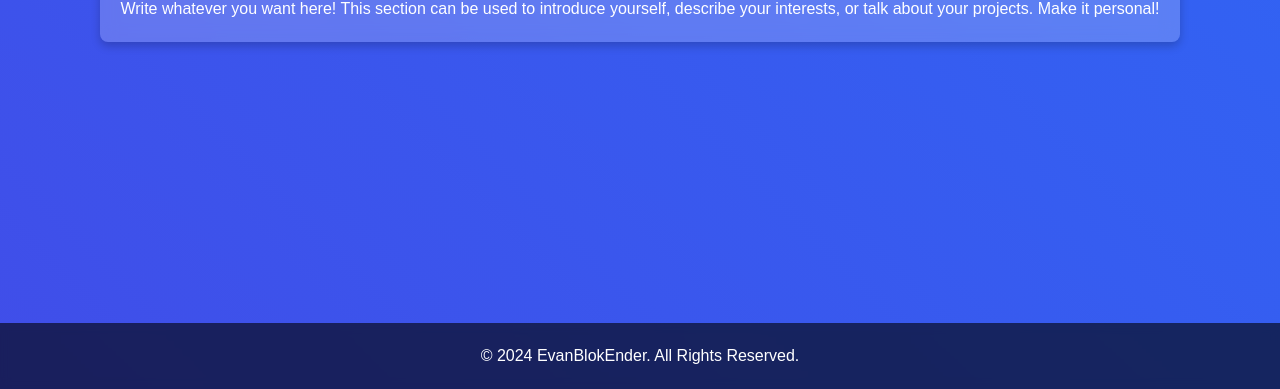
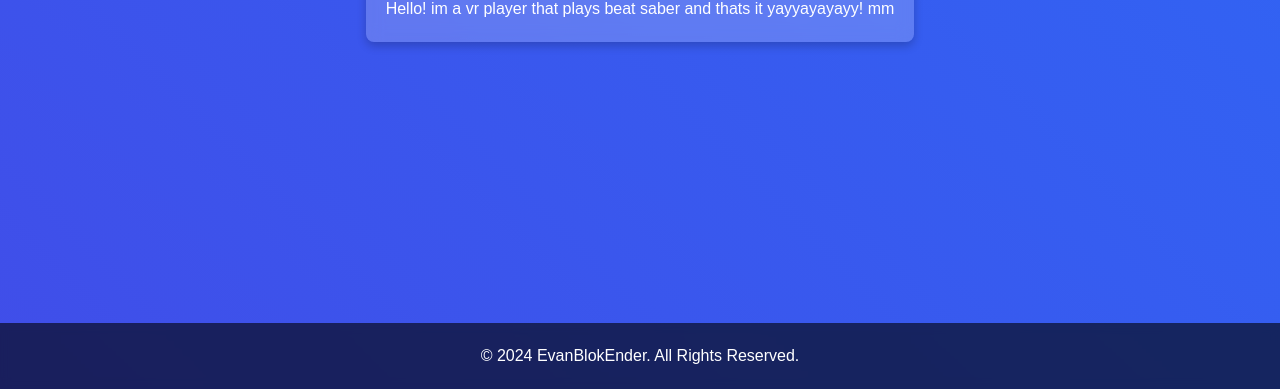
Before and after one commit to EvanBlokEnder/EvanBlokEnder.github.io, a plain HTML site: page about.html in a window 1280 px wide. Shown: the part 411-800 px from the top of the page. Drawn offline with Linux system fonts and the light colour scheme.

Commit message:
Update about.html

```diff
--- a/about.html
+++ b/about.html
@@ -116,7 +116,7 @@
         <div class="card">
             <h2>About Me</h2>
             <!-- Customize the content here -->
-            <p>Write whatever you want here! This section can be used to introduce yourself, describe your interests, or talk about your projects. Make it personal!</p>
+            <p>Hello! im a vr player that plays beat saber and thats it yayyayayayy! mm</p>
         </div>
     </div>
 
```
